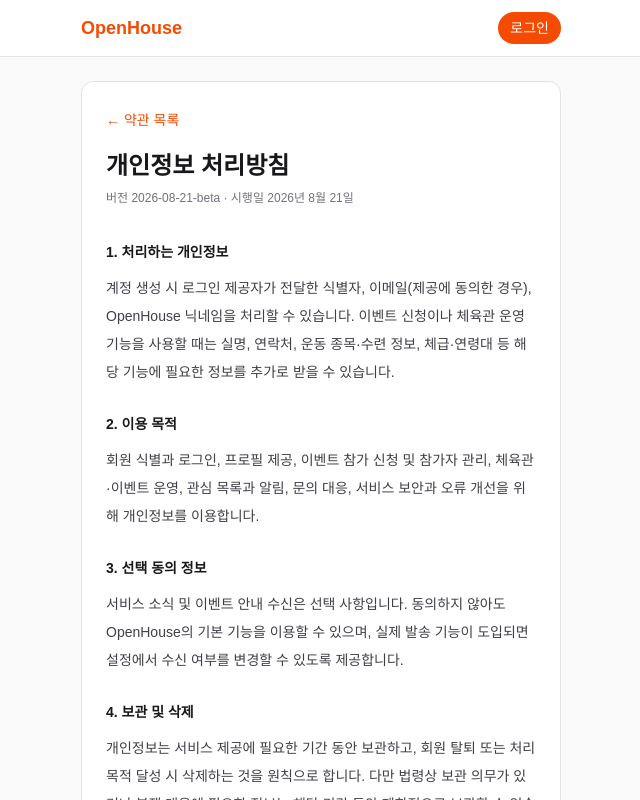
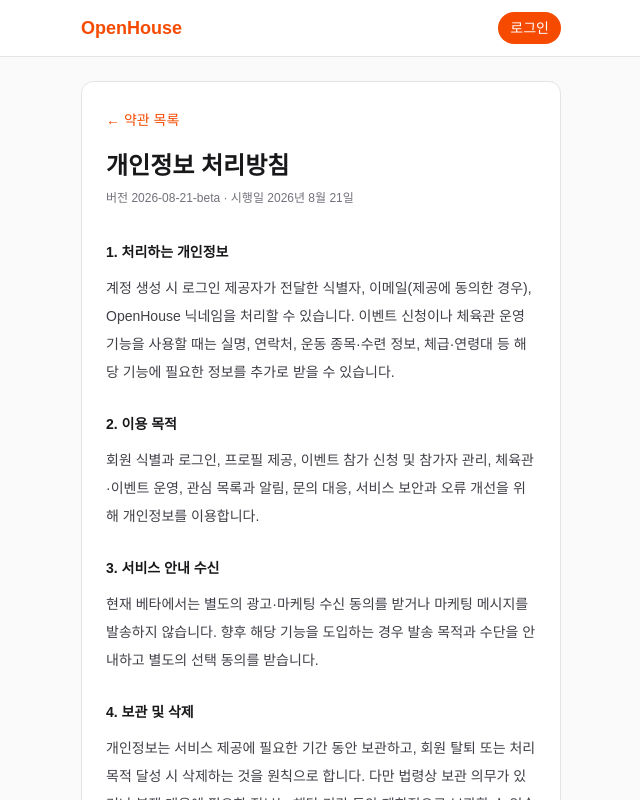
Before and after one commit to busy971126-arch/openhouse, a Next.js app: page /terms/privacy in a window 1280 px wide. Shown: the top 800 px of the page, without its empty margins (319-959 px from the left). Built offline with nearby package versions, Linux system fonts and the light colour scheme; no server answers.

Commit message:
docs(privacy): remove inactive marketing consent language

```diff
--- a/app/terms/privacy/page.tsx
+++ b/app/terms/privacy/page.tsx
@@ -19,8 +19,8 @@ export default function PrivacyPolicyPage() {
       </section>
 
       <section className="mt-6 space-y-2">
-        <h2 className="font-semibold text-zinc-900">3. 선택 동의 정보</h2>
-        <p>서비스 소식 및 이벤트 안내 수신은 선택 사항입니다. 동의하지 않아도 OpenHouse의 기본 기능을 이용할 수 있으며, 실제 발송 기능이 도입되면 설정에서 수신 여부를 변경할 수 있도록 제공합니다.</p>
+        <h2 className="font-semibold text-zinc-900">3. 서비스 안내 수신</h2>
+        <p>현재 베타에서는 별도의 광고·마케팅 수신 동의를 받거나 마케팅 메시지를 발송하지 않습니다. 향후 해당 기능을 도입하는 경우 발송 목적과 수단을 안내하고 별도의 선택 동의를 받습니다.</p>
       </section>
 
       <section className="mt-6 space-y-2">
```
